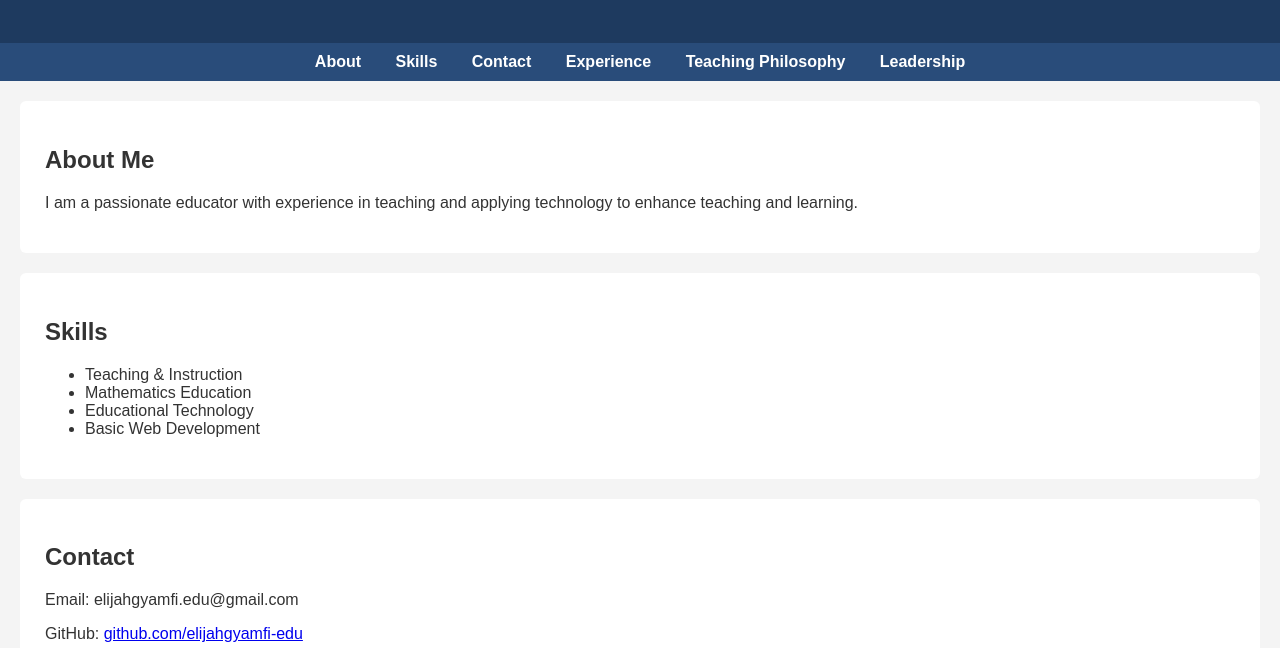
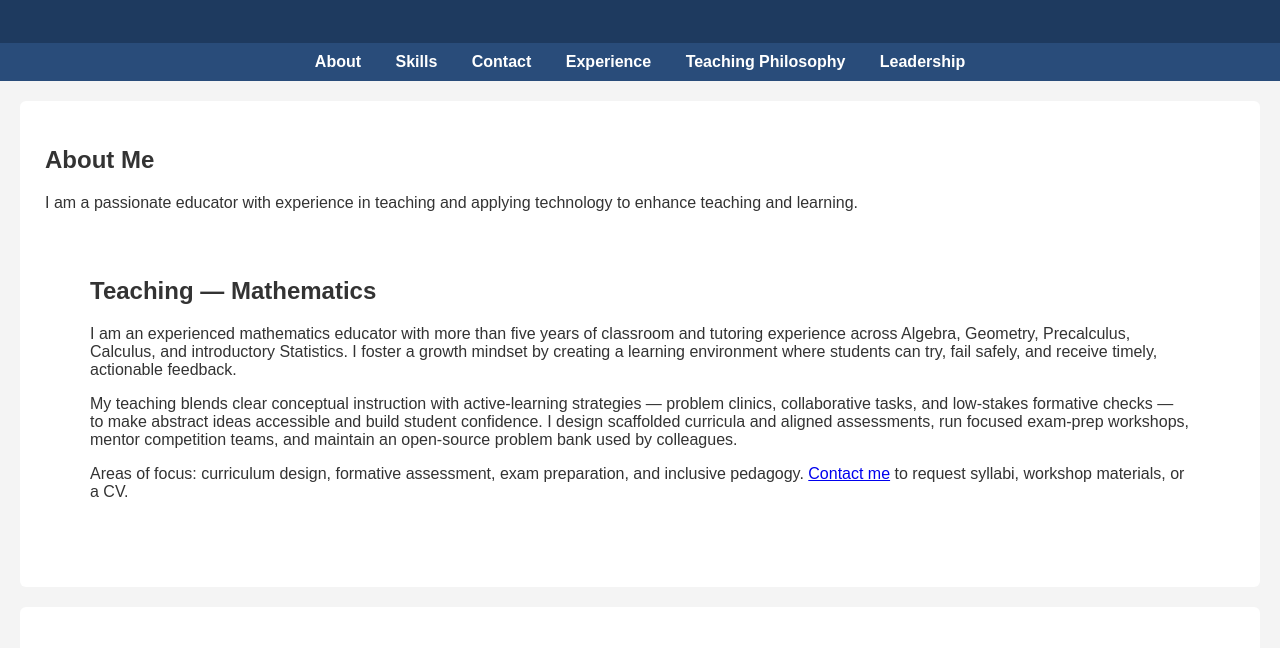
Before and after one commit to elijahgyamfi-edu/elijahgyamfi-edu.github.io, a plain HTML site: page index.html in a window 1280 px wide. Shown: the part 131-779 px from the top of the page. Drawn offline with Linux system fonts and the light colour scheme.

Commit message:
Add teaching bio section to index.html
Added a teaching bio section with details on mathematics education experience and teaching philosophy.

```diff
--- a/index.html
+++ b/index.html
@@ -26,7 +26,19 @@
     <h2>About Me</h2>
     <p>
         I am a passionate educator with experience in teaching and applying technology
-        to enhance teaching and learning.</p>
+        to enhance teaching and learning.
+    <section class="teaching-bio container" aria-labelledby="teaching-bio-heading">
+  <h2 id="teaching-bio-heading">Teaching — Mathematics</h2>
+  <p>
+    I am an experienced mathematics educator with more than five years of classroom and tutoring experience across Algebra, Geometry, Precalculus, Calculus, and introductory Statistics. I foster a growth mindset by creating a learning environment where students can try, fail safely, and receive timely, actionable feedback.
+  </p>
+  <p>
+    My teaching blends clear conceptual instruction with active-learning strategies — problem clinics, collaborative tasks, and low-stakes formative checks — to make abstract ideas accessible and build student confidence. I design scaffolded curricula and aligned assessments, run focused exam-prep workshops, mentor competition teams, and maintain an open-source problem bank used by colleagues.
+  </p>
+  <p>
+    Areas of focus: curriculum design, formative assessment, exam preparation, and inclusive pedagogy. <a href="/contact">Contact me</a> to request syllabi, workshop materials, or a CV.
+  </p>
+</section></p>
 </section>
 
 <section id="skills">
```
